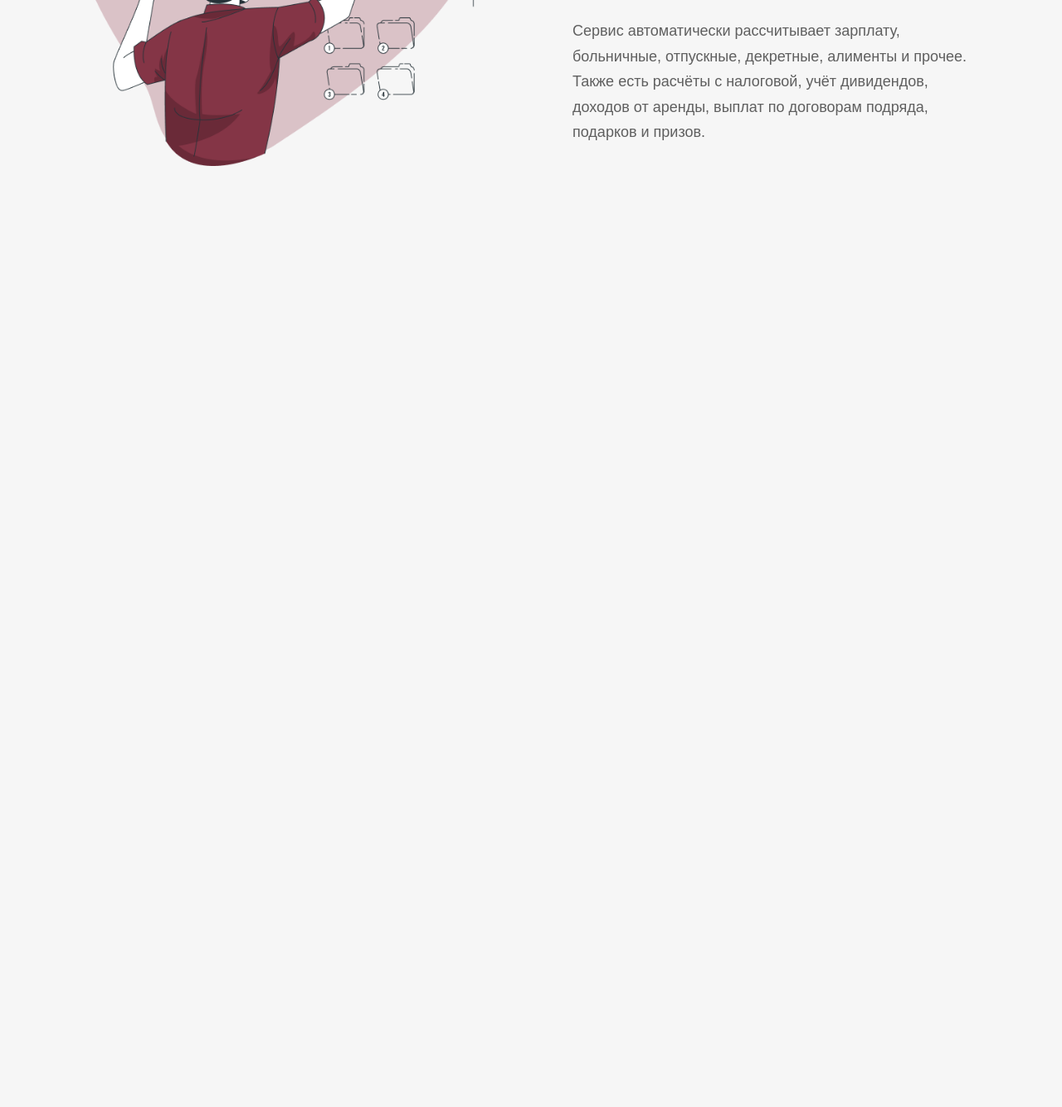
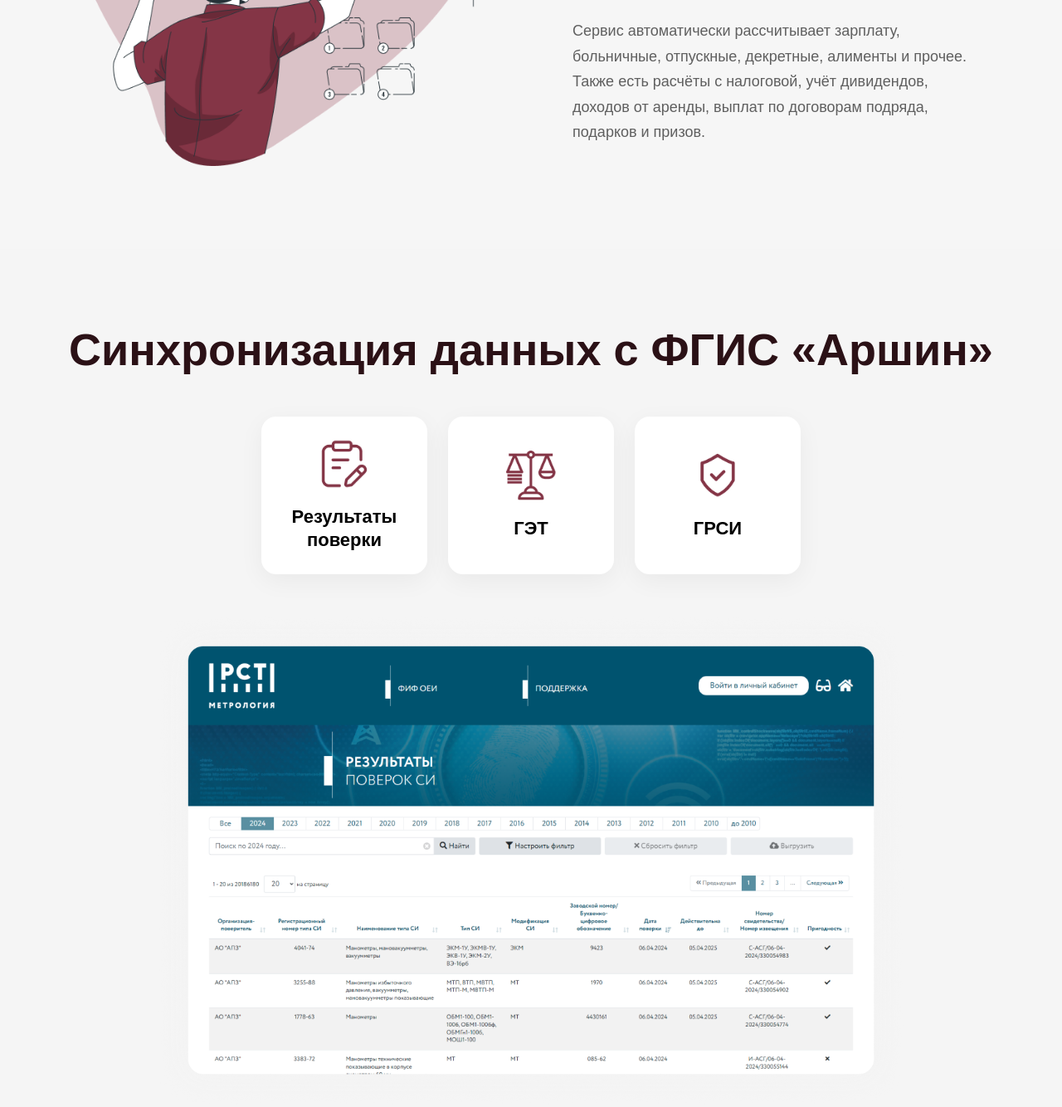
Before and after one commit to ismatovbenya2-droid/exam1, a plain HTML site: page index.html in a window 1280 px wide. Shown: the part 3415-4749 px from the top of the page at 83% size. Before the commit the page ends 3715 px from the top, so only its background shows below. Drawn offline with Linux system fonts and the light colour scheme.

Commit message:
six commit

```diff
--- a/index.html
+++ b/index.html
@@ -229,5 +229,41 @@
     </div>
 
 </section>
+<section class="main24">
+
+    <h2 class="title2">
+        Синхронизация данных с ФГИС «Аршин»
+    </h2>
+
+    <div class="main25">
+
+        <div class="main26">
+            <img src="./15.png" alt="" class="img10">
+
+            <h3>
+                Результаты<br>
+                поверки
+            </h3>
+        </div>
+
+        <div class="main26">
+            <img src="./16.png" alt="" class="img10">
+
+            <h3>ГЭТ</h3>
+        </div>
+
+        <div class="main26">
+            <img src="./17.png" alt="" class="img10">
+
+            <h3>ГРСИ</h3>
+        </div>
+
+    </div>
+
+    <div class="main27">
+        <img src="./18.png" alt="" class="img11">
+    </div>
+
+</section>
 </body>
 </html>
--- a/style.css
+++ b/style.css
@@ -309,3 +309,60 @@ body{
     line-height:1.7;
     color:#5f5f5f;
 }
+.main24{
+    padding:90px 0;
+    background:#f5f5f5;
+}
+
+.title2{
+    text-align:center;
+    font-size:54px;
+    color:#2b1116;
+    margin-bottom:50px;
+    font-weight:700;
+}
+
+.main25{
+    width:800px;
+    margin:0 auto 50px;
+    display:flex;
+    justify-content:center;
+    gap:25px;
+}
+
+.main26{
+    width:200px;
+    height:190px;
+    background:white;
+    border-radius:18px;
+    box-shadow:0 8px 30px rgba(0,0,0,0.05);
+
+    display:flex;
+    flex-direction:column;
+    align-items:center;
+    justify-content:center;
+    text-align:center;
+}
+
+.img10{
+    width:60px;
+    height:60px;
+    margin-bottom:20px;
+}
+
+.main26 h3{
+    font-size:22px;
+    line-height:1.3;
+    color:#000;
+}
+
+.main27{
+    width:900px;
+    margin:0 auto;
+}
+
+.img11{
+    width:100%;
+    display:block;
+    border-radius:20px;
+}
```
Also changed, not shown: 15.png (added), 16.png (added), 17.png (added), 18.png (added).
